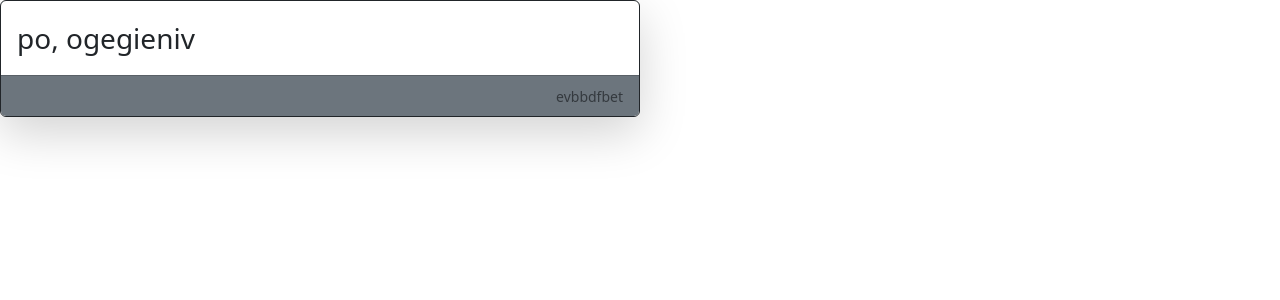
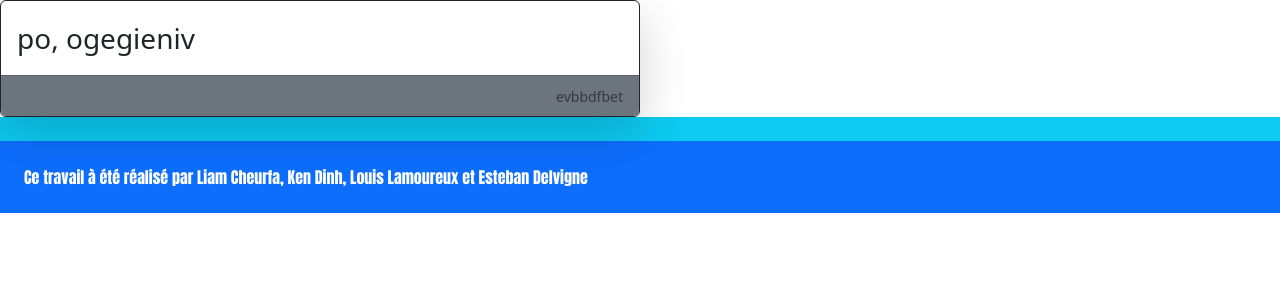
Before and after one commit to Ken-Dinh/EasyToDrive, an Angular app: page / in a window 1280 px wide. Shown: the top 300 px of the page. Built offline with nearby package versions, Linux system fonts and the light colour scheme; no server answers.

Commit message:
footer n°1

```diff
--- a/src/app/app.component.html
+++ b/src/app/app.component.html
@@ -1 +1,14 @@
-<app-card></app-card>
+<!DOCTYPE html>
+<html lang="en">
+<head>
+    <meta charset="UTF-8">
+    <meta name="viewport" content="width=device-width, initial-scale=1.0">
+    <title>Document</title>
+</head>
+<body>
+    <app-card></app-card>
+</body>
+<footer>
+    <app-footer></app-footer>
+</footer>
+</html>
--- a/src/app/app.module.ts
+++ b/src/app/app.module.ts
@@ -5,11 +5,13 @@ import { AppRoutingModule } from './app-routing.module';
 import { AppComponent } from './app.component';
 import { HttpClientModule } from '@angular/common/http';
 import { CardComponent } from './component/card/card.component';
+import { FooterComponent } from './component/footer/footer.component';
 
 @NgModule({
   declarations: [
     AppComponent,
-    CardComponent
+    CardComponent,
+    FooterComponent
   ],
   imports: [
     BrowserModule,
--- /dev/null
+++ b/src/app/component/footer/footer.component.html
@@ -0,0 +1,18 @@
+<link rel="preconnect" href="https://fonts.googleapis.com">
+<link rel="preconnect" href="https://fonts.gstatic.com" crossorigin>
+<link href="https://fonts.googleapis.com/css2?family=Anton&display=swap" rel="stylesheet">
+<style>
+.anton-regular {
+    font-family: "Anton", sans-serif;
+    font-weight: 400;
+    font-style: normal;
+  }
+</style>
+<div>
+    <div class="bg-info text-info">
+        ah ah ah tu m'as trouver
+    </div>
+    <div class="bg-primary text-white text-start p-4">
+        <p class="mb-0 anton-regular">Ce travail à été réalisé par Liam Cheurfa, Ken Dinh, Louis Lamoureux et Esteban Delvigne</p>
+    </div>
+</div>
```
Also changed, not shown: src/app/component/footer/footer.component.ts (added, +11 -0 lines), src/app/component/footer/footer.component.css (added), 1 other file (tests, documents, lock files or other folders).
